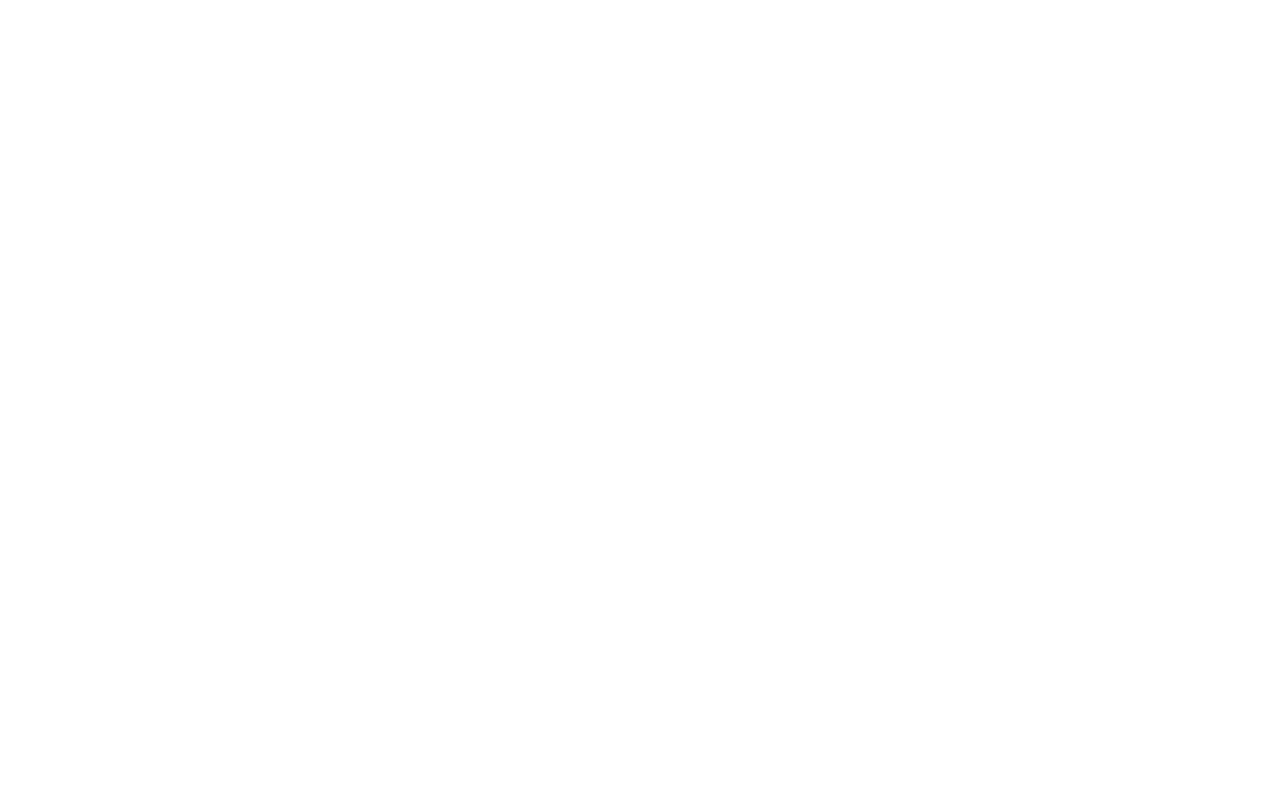
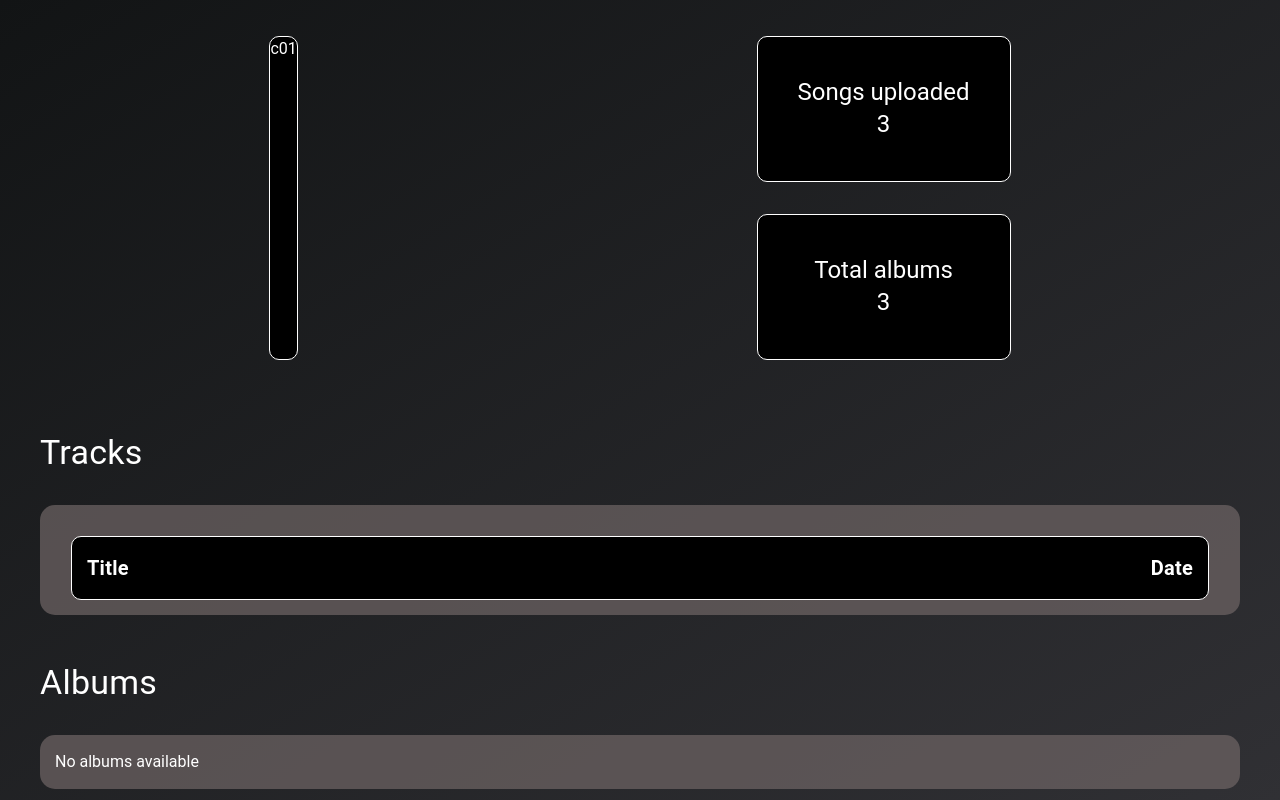
Before and after one commit to Adii2202/Music-Streaming-Redis, a Vue app in the folder frontend/frontend/: page /userdash in a window 1280 px wide. Before the commit this address had no page. Built offline with nearby package versions, Linux system fonts and the light colour scheme.

Commit message:
userdashboard half done

```diff
--- a/frontend/frontend/package.json
+++ b/frontend/frontend/package.json
@@ -28,7 +28,8 @@
     "eslint-plugin-prettier": "^4.0.0",
     "eslint-plugin-vue": "^8.0.3",
     "lint-staged": "^15.2.2",
-    "prettier": "^2.4.1"
+    "prettier": "^2.4.1",
+    "ts-loader": "^9.5.1"
   },
   "eslintConfig": {
     "root": true,
--- a/frontend/frontend/src/components/AdmindashboardView.vue
+++ b/frontend/frontend/src/components/AdmindashboardView.vue
@@ -55,7 +55,7 @@
 };
 </script>
 
-<style scoped>
+<style ¸>
 .justify-space-evenly {
   justify-content: space-evenly;
 }
--- a/frontend/frontend/src/components/CreatorsView.vue
+++ b/frontend/frontend/src/components/CreatorsView.vue
@@ -1,10 +1,14 @@
 <template>
-  <div class="creators-container">
-    <span class="title">Kick start your journey as a creator</span>
-    <span class="subtitle">Start with uploading songs</span>
-    <router-link to="/upload" class="upload-button"
-      ><span class="text">+</span></router-link
-    >
+  <div class="vercel-background">
+    <div class="creators-container">
+      <span class="text-h3 mb-4 font-weight-semibold title"
+        >Kick start your journey as a creator</span
+      >
+      <span class="text-h4 subtitle">Start with uploading songs</span>
+      <router-link to="/upload" class="upload-button"
+        ><span class="text">+</span></router-link
+      >
+    </div>
   </div>
 </template>
 
@@ -20,11 +24,20 @@
   flex-direction: column;
   align-items: center;
   justify-content: center;
-  height: 100vh; /* Adjust the height as needed */
-  background-color: #111111; /* Spotify's background color */
+  height: 100vh;
+  background: linear-gradient(
+    to bottom right,
+    #121415,
+    #303034
+  ); /* Vercel's background gradient */
   color: white;
 }
 
+.vercel-background {
+  background: linear-gradient(to bottom right, #121415, #303034);
+  min-height: 100vh;
+  align-items: center;
+}
 .title {
   font-size: 1.5em;
   margin-bottom: 10px;
@@ -36,17 +49,21 @@
 }
 
 .upload-button {
-  background-color: #1db954; /* Spotify's green color */
+  background-color: #61dafb;
   color: white;
   font-size: 2em;
   border: none;
-  border-radius: 50%; /* Make it round */
-  padding: 20px 30px; /* Adjust padding as needed */
+  border-radius: 50%;
+  width: 80px; /* Set the width and height to the same value */
+  height: 80px; /* Set the width and height to the same value */
+  display: flex;
+  align-items: center;
+  justify-content: center;
   cursor: pointer;
   transition: background-color 0.3s ease;
 }
 
 .upload-button:hover {
-  background-color: #25a25a; /* Darker shade on hover */
+  background-color: #4fa3d1;
 }
 </style>
--- /dev/null
+++ b/frontend/frontend/src/components/LinechartView.vue
@@ -0,0 +1,83 @@
+<!-- <template>
+  <div>
+    <Line :data="chartData" :options="chartOptions" />
+  </div>
+</template>
+
+<script lang="ts">
+import { Line } from "vue-chartjs";
+import {
+  Chart as ChartJS,
+  CategoryScale,
+  LinearScale,
+  PointElement,
+  LineElement,
+  Title,
+  Tooltip,
+  Legend,
+} from "chart.js";
+
+ChartJS.register(
+  CategoryScale,
+  LinearScale,
+  PointElement,
+  LineElement,
+  Title,
+  Tooltip,
+  Legend
+);
+
+export default {
+  name: "LinechartView",
+  components: {
+    Line,
+  },
+  data() {
+    return {
+      chartData: {
+        labels: ["Jan", "Feb", "Mar", "Apr", "May", "Jun", "Jul"],
+        datasets: [
+          {
+            label: "Sales",
+            backgroundColor: "#f87979",
+            data: [40, 39, 10, 40, 39, 80, 40],
+            borderColor: "#f87979",
+            pointRadius: 5,
+            pointHoverRadius: 7,
+          },
+          {
+            label: "Expenses",
+            backgroundColor: "#53b87a",
+            data: [20, 25, 30, 25, 30, 50, 25],
+            borderColor: "#53b87a",
+            pointRadius: 5,
+            pointHoverRadius: 7,
+          },
+        ],
+      },
+      chartOptions: {
+        responsive: true,
+        maintainAspectRatio: false,
+        scales: {
+          yAxes: [
+            {
+              ticks: {
+                beginAtZero: true,
+              },
+            },
+          ],
+        },
+        plugins: {
+          legend: {
+            display: true,
+            position: "bottom",
+          },
+          tooltip: {
+            enabled: true,
+          },
+        },
+      },
+    };
+  },
+};
+</script> -->
--- /dev/null
+++ b/frontend/frontend/src/components/ProfileView.vue
@@ -0,0 +1,71 @@
+<template>
+  <div class="vercel-background">
+    <div class="center-container">
+      <div class="pt-8 profile-card">
+        <div class="role">Role</div>
+        <div class="name">Name</div>
+        <button class="home-button">Home</button>
+      </div>
+    </div>
+  </div>
+</template>
+
+<script>
+export default {
+  name: "ProfileView",
+};
+</script>
+
+<style scoped>
+.center-container {
+  display: flex;
+  justify-content: center;
+  align-items: center;
+  min-height: 100vh;
+}
+
+.profile-card {
+  background-color: #121212; /* Vercel's dark background color */
+  color: white;
+  width: 400px;
+  height: 200px;
+  padding: 20px;
+  border-radius: 8px;
+  display: flex;
+  flex-direction: column;
+  align-items: center;
+}
+
+.vercel-background {
+  background: linear-gradient(to bottom right, #121415, #303034);
+  min-height: 100vh;
+  display: flex;
+  justify-content: center;
+  align-items: center;
+}
+
+.role {
+  font-size: 1.5em;
+  margin-bottom: 10px;
+}
+
+.name {
+  font-size: 1em;
+  margin-bottom: 20px;
+}
+
+.home-button {
+  background-color: #61dafb; /* Vercel's green color */
+  color: black;
+  font-size: 1em;
+  border: none;
+  border-radius: 4px;
+  padding: 10px 20px;
+  cursor: pointer;
+  transition: background-color 0.3s ease;
+}
+
+.home-button:hover {
+  background-color: #4fa3d1; /* Darker shade on hover */
+}
+</style>
--- /dev/null
+++ b/frontend/frontend/src/components/UserdashboardView.vue
@@ -0,0 +1,141 @@
+<template>
+  <div class="vercel-background">
+    <div class="dashboard-container">
+      <div class="dashboard-section">
+        <div class="d-flex flex-row justify-space-between">
+          <div class="dashboard-section-1 dashboard-item">c01</div>
+        </div>
+        <div class="dashboard-section-1">
+          <div
+            class="pt-10 pl-10 pr-10 pb-10 mb-8 d-flex flex-column vercel-square vercel-large-square"
+          >
+            <span class="text-h5 pd-8">Songs uploaded</span>
+            <span class="text-h5">{{ songCount }}</span>
+          </div>
+          <div
+            class="pt-10 pl-10 pr-10 pb-10 d-flex flex-column vercel-square vercel-large-square"
+          >
+            <span class="text-h5 pd-4">Total albums</span>
+            <span class="text-h5">{{ albumCount }}</span>
+          </div>
+        </div>
+      </div>
+
+      <div class="dashboard-section-1">
+        <div>
+          <div class="mt-12 text-h4 text">
+            Tracks
+            <div class="transprent mt-8" v-if="tracks.length > 0">
+              <UsersongalbumView :items="tracks" />
+            </div>
+            <div class="transprent text mt-8" v-else>No tracks available</div>
+          </div>
+        </div>
+        <div>
+          <div class="mt-12 text-h4 text">Albums</div>
+          <div class="transprent mt-8" v-if="albums.length > 0">
+            <UsersongalbumView :items="albums" />
+          </div>
+          <div class="transprent text mt-8" v-else>No albums available</div>
+        </div>
+      </div>
+    </div>
+  </div>
+</template>
+
+<script>
+// import LinechartView from "./LinechartView.vue";
+import UsersongalbumView from "./UsersongalbumView.vue";
+export default {
+  name: "UserdashboardView",
+  components: {
+    // LinechartView,
+    UsersongalbumView,
+  },
+  data() {
+    return {
+      songCount: 3, // Replace with your actual song count
+      albumCount: 3, // Replace with your actual album count
+      tracks: [
+        [1, 1],
+        [4, 3],
+      ], // Replace with your actual tracks array
+      albums: [],
+    };
+  },
+};
+</script>
+
+<style scoped>
+.vercel-background {
+  background: linear-gradient(to bottom right, #121415, #303034);
+  min-height: 100vh;
+  display: flex;
+  align-items: center;
+  justify-content: center;
+}
+
+.transprent {
+  padding: 15px;
+  border-radius: 15px;
+  background-color: rgba(
+    112,
+    102,
+    102,
+    0.7
+  ); /* Adjust opacity and color as needed */
+  /* min-height: 100vh; */
+  /* align-items: center; */
+  /* display: flex; Allow content to be centered horizontally */
+  /* justify-content: center; */
+}
+.text {
+  color: white;
+}
+.vercel-square {
+  /* width: 100px; */
+  /* height: 200px; */
+  background-color: #000;
+  color: #fff;
+  display: flex;
+  align-items: center;
+  justify-content: center;
+  margin: 5px;
+  border: 0.75px solid #fff; /* White border */
+  border-radius: 10px;
+}
+
+.vercel-large-square {
+  flex: 1; /* Make each square take equal width within the container */
+}
+
+.dashboard-container {
+  display: flex;
+  flex-direction: column;
+  width: 100%;
+  max-width: 1200px; /* Adjust the maximum width as needed */
+}
+
+.dashboard-section {
+  display: flex;
+  justify-content: space-around;
+  margin: 20px 0;
+  flex: 1;
+}
+
+.dashboard-item {
+  background-color: #000;
+  color: #fff;
+  /* display: flex; */
+  align-items: center;
+  justify-content: center;
+  flex: 1;
+  margin: 5px;
+  border: 0.75px solid #fff;
+  border-radius: 10px;
+}
+
+.dashboard-title {
+  font-size: 1.2em;
+}
+</style>
--- /dev/null
+++ b/frontend/frontend/src/components/UsersongalbumView.vue
@@ -0,0 +1,51 @@
+<template>
+  <div class="ml-4 mt-4 mr-4 vercel-track-view">
+    <span class="text-h6 vercel-title">Title</span>
+    <span class="text-h6 vercel-title">Date</span>
+  </div>
+</template>
+
+<script>
+export default {
+  name: "UsersongalbumView",
+};
+</script>
+
+<style scoped>
+.vercel-track-view {
+  /* padding-left: 10px; */
+  display: flex;
+  align-items: center;
+  justify-content: space-between;
+  padding: 15px;
+  background-color: #000; /* Vercel's background color */
+  color: #fff;
+  border-radius: 10px;
+  border: 0.01px solid #fff;
+}
+
+.vercel-title {
+  font-size: 18px;
+  font-weight: bold;
+}
+
+.vercel-flagged {
+  font-size: 14px;
+  color: #888;
+}
+
+.vercel-button {
+  padding: 8px 16px;
+  margin-left: 10px;
+  border: none;
+  background-color: #61dafb; /* Vercel's primary color */
+  color: #000;
+  cursor: pointer;
+  font-size: 14px;
+  border-radius: 10px;
+}
+
+.vercel-button:hover {
+  background-color: #4fa3d1; /* Vercel's primary color on hover */
+}
+</style>
--- a/frontend/frontend/src/router/index.js
+++ b/frontend/frontend/src/router/index.js
@@ -10,6 +10,8 @@
 import UploadsongView from "../components/UploadsongView.vue";
 import AdmindashboardView from "../components/AdmindashboardView.vue";
 import AdmintracksView from "../components/AdmintracksView.vue";
+import ProfileView from "../components/ProfileView.vue";
+import UserdashboardView from "../components/UserdashboardView.vue";
 
 const routes = [
   {
@@ -52,6 +54,11 @@
     name: "UploadsongView",
     component: UploadsongView,
   },
+  {
+    path: "/userdash",
+    name: "UserdashboardView",
+    component: UserdashboardView,
+  },
   // ADMIN
   {
     path: "/dashboard",
@@ -63,6 +70,11 @@
     name: "AdmintracksView",
     component: AdmintracksView,
   },
+  {
+    path: "/profile",
+    name: "ProfileView",
+    component: ProfileView,
+  },
 ];
 
 const router = createRouter({
```
Also changed, not shown: frontend/frontend/src/components/UploadsongView.vue (+22 -9 lines), 1 other file (tests, documents, lock files or other folders).
